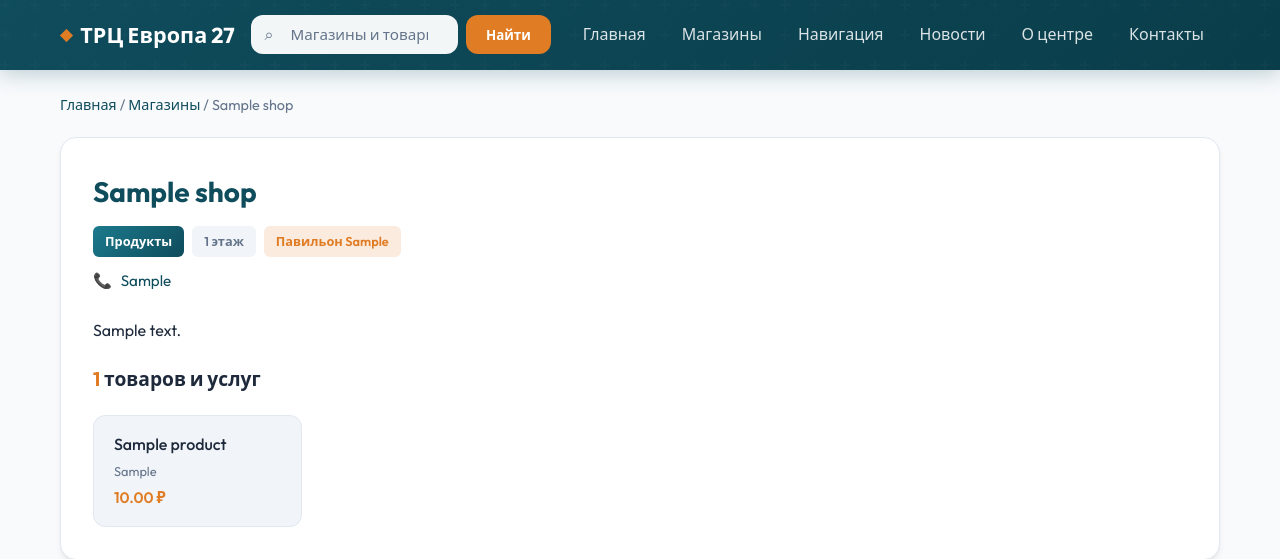
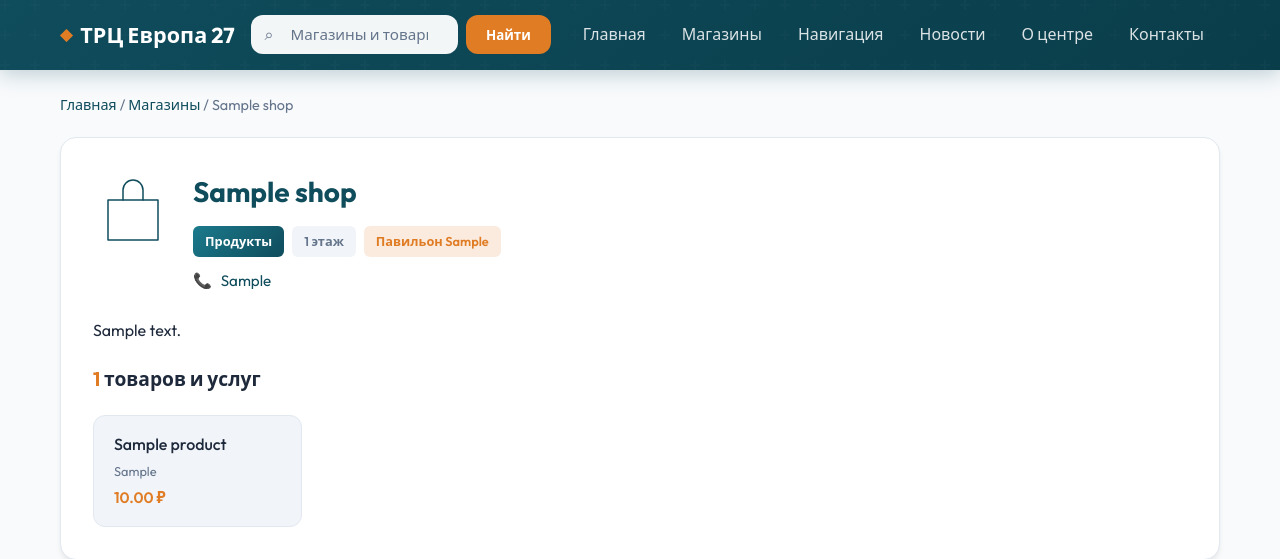
Before and after one commit to Sosos1234/course, a PHP site: page /index.php?page=shop&id=1 in a window 1280 px wide. Shown: the top 559 px of the page. Run offline with PHP 8.4, Linux system fonts and the light colour scheme; data comes from the database, SQL or seed files in the repository; tables that the repository leaves empty hold one stand-in row (values such as "Sample post").

Commit message:
Минималистичные SVG-иконки магазинов: карточки, страница магазина, поиск, навигация
Co-authored-by: Seign9 <Sosos1234@users.noreply.github.com>

```diff
--- a/assets/css/style.css
+++ b/assets/css/style.css
@@ -403,6 +419,19 @@ body {
 .shop-header {
     margin-bottom: 1.5rem;
 }
+.shop-header-top {
+    display: flex;
+    gap: 1.25rem;
+    align-items: flex-start;
+}
+.shop-header-image {
+    width: 80px;
+    height: 80px;
+    flex-shrink: 0;
+    color: var(--primary);
+}
+.shop-header-image .shop-icon { display: block; width: 100%; height: 100%; }
+.shop-header-image svg { width: 100%; height: 100%; }
 .shop-article h1 {
     margin: 0 0 0.75rem;
     font-size: 1.75rem;
--- a/bootstrap.php
+++ b/bootstrap.php
@@ -5,6 +5,8 @@
 
 error_reporting(E_ALL);
 ini_set('display_errors', '1');
+
+require_once __DIR__ . '/includes/shop_icons.php';
 
 if (file_exists(__DIR__ . '/vendor/autoload.php')) {
     require_once __DIR__ . '/vendor/autoload.php';
--- /dev/null
+++ b/includes/shop_icons.php
@@ -0,0 +1,17 @@
+<?php
+/**
+ * Минималистичные иконки магазинов по категориям (модерн, геометрия)
+ */
+function getShopIcon(int $categoryId): string {
+    $icons = [
+        1 => '<svg viewBox="0 0 64 64" fill="none" stroke="currentColor" stroke-width="1.2" stroke-linecap="round" stroke-linejoin="round"><path d="M12 24H52v32H12z"/><path d="M24 24V16a8 8 0 0116 0v8"/></svg>',
+        2 => '<svg viewBox="0 0 64 64" fill="none" stroke="currentColor" stroke-width="1.2"><path d="M18 18h28l6 28H12z"/><path d="M22 18a10 10 0 0120 0"/></svg>',
+        3 => '<svg viewBox="0 0 64 64" fill="none" stroke="currentColor" stroke-width="1.2"><circle cx="32" cy="38" r="12"/><path d="M28 28a4 4 0 018 0"/><circle cx="28" cy="36" r="1.5"/><circle cx="36" cy="36" r="1.5"/></svg>',
+        4 => '<svg viewBox="0 0 64 64" fill="none" stroke="currentColor" stroke-width="1.2"><rect x="14" y="18" width="36" height="24" rx="1"/><path d="M14 30h36"/><circle cx="32" cy="46" r="1.5"/></svg>',
+        5 => '<svg viewBox="0 0 64 64" fill="none" stroke="currentColor" stroke-width="1.2"><path d="M10 26h44v28H10z"/><path d="M10 26l6-10h32l6 10"/><path d="M26 26v28"/><path d="M38 26v28"/></svg>',
+        6 => '<svg viewBox="0 0 64 64" fill="none" stroke="currentColor" stroke-width="1.2"><path d="M18 34h8v14h-8z"/><path d="M38 34h8v14h-8z"/><path d="M12 48h40"/><path d="M32 26v22"/></svg>',
+        7 => '<svg viewBox="0 0 64 64" fill="none" stroke="currentColor" stroke-width="1.2"><path d="M18 46V22l14-6 14 6v24"/><path d="M18 22l14 6 14-6"/><path d="M32 16v12"/></svg>',
+    ];
+    $svg = $icons[$categoryId] ?? $icons[5];
+    return '<span class="shop-icon">' . $svg . '</span>';
+}
--- a/src/SearchEngine.php
+++ b/src/SearchEngine.php
@@ -61,7 +61,7 @@ class SearchEngine
     private function searchShops(string $expression, int $limit): array
     {
         try {
-            $sql = "SELECT s.id, s.name, s.slug, s.description, s.pavilion,
+            $sql = "SELECT s.id, s.name, s.slug, s.description, s.pavilion, s.category_id,
                            f.name AS floor_name, f.number AS floor_number,
                            MATCH(s.name, s.description, s.fulltext) AGAINST(? IN BOOLEAN MODE) AS relevance
                     FROM shops s
@@ -92,7 +92,7 @@ class SearchEngine
             $params[] = '%' . $w . '%';
         }
 
-        $sql = "SELECT s.id, s.name, s.slug, s.description, s.pavilion, f.name AS floor_name, f.number AS floor_number
+        $sql = "SELECT s.id, s.name, s.slug, s.description, s.pavilion, s.category_id, f.name AS floor_name, f.number AS floor_number
                 FROM shops s JOIN floors f ON s.floor_id = f.id
                 WHERE " . implode(' OR ', $conditions) . "
                 ORDER BY s.name LIMIT " . (int) $limit;
--- a/views/floors.php
+++ b/views/floors.php
@@ -18,6 +18,7 @@
             <div class="floor-shops">
                 <?php foreach ($floorShops as $s): ?>
                 <a href="index.php?page=shop&id=<?= (int)$s['id'] ?>" class="floor-shop-card">
+                    <span class="floor-shop-icon"><?= getShopIcon((int)$s['category_id']) ?></span>
                     <strong><?= htmlspecialchars($s['name']) ?></strong>
                     <span><?= htmlspecialchars($s['category_name']) ?><?= $s['pavilion'] ? ' · ' . htmlspecialchars($s['pavilion']) : '' ?></span>
                 </a>
--- a/views/home.php
+++ b/views/home.php
@@ -32,6 +32,7 @@
         <div class="shop-grid">
             <?php foreach (array_slice($shops, 0, 8) as $s): ?>
             <a href="index.php?page=shop&id=<?= (int)$s['id'] ?>" class="shop-card">
+                <div class="shop-card-image"><?= getShopIcon((int)$s['category_id']) ?></div>
                 <div class="shop-card-badges">
                     <span class="floor-badge"><?= htmlspecialchars($s['floor_name']) ?></span>
                     <?php if (!empty($s['product_count'])): ?>
--- a/views/search.php
+++ b/views/search.php
@@ -33,6 +33,7 @@
             <?php foreach ($results['shops'] as $s): ?>
             <a href="index.php?page=shop&id=<?= (int)$s['id'] ?>" class="result-card">
                 <span class="result-type">Магазин</span>
+                <span class="result-card-icon"><?= getShopIcon((int)($s['category_id'] ?? 0) ?: 5) ?></span>
                 <strong><?= htmlspecialchars($s['name']) ?></strong>
                 <span class="result-meta"><?= htmlspecialchars($s['floor_name']) ?><?= $s['pavilion'] ? ' · ' . htmlspecialchars($s['pavilion']) : '' ?></span>
             </a>
--- a/views/shop.php
+++ b/views/shop.php
@@ -14,6 +14,9 @@ $hasTabs = count($productsByCategory) > 1;
 
         <article class="shop-article">
             <header class="shop-header">
+                <div class="shop-header-top">
+                    <div class="shop-header-image"><?= getShopIcon((int)$shop['category_id']) ?></div>
+                    <div>
                         <h1><?= htmlspecialchars($shop['name']) ?></h1>
                         <div class="shop-badges">
                             <span class="badge badge-category"><?= htmlspecialchars($shop['category_name']) ?></span>
@@ -28,6 +31,8 @@ $hasTabs = count($productsByCategory) > 1;
                             <a href="tel:<?= preg_replace('/\D/', '', $shop['contact']) ?>"><?= htmlspecialchars($shop['contact']) ?></a>
                         </p>
                 <?php endif; ?>
+                    </div>
+                </div>
             </header>
 
             <?php if (!empty($shop['description'])): ?>
--- a/views/shops.php
+++ b/views/shops.php
@@ -26,6 +26,7 @@
             <?php else: ?>
             <?php foreach ($shops as $s): ?>
             <a href="index.php?page=shop&id=<?= (int)$s['id'] ?>" class="shop-card">
+                <div class="shop-card-image"><?= getShopIcon((int)$s['category_id']) ?></div>
                 <div class="shop-card-badges">
                     <span class="floor-badge"><?= htmlspecialchars($s['floor_name']) ?></span>
                     <?php if (!empty($s['product_count'])): ?>
```
Also changed, not shown: other parts of assets/css/style.css (+26 -0 lines). Lines whose indentation alone changed are shown as unchanged.
